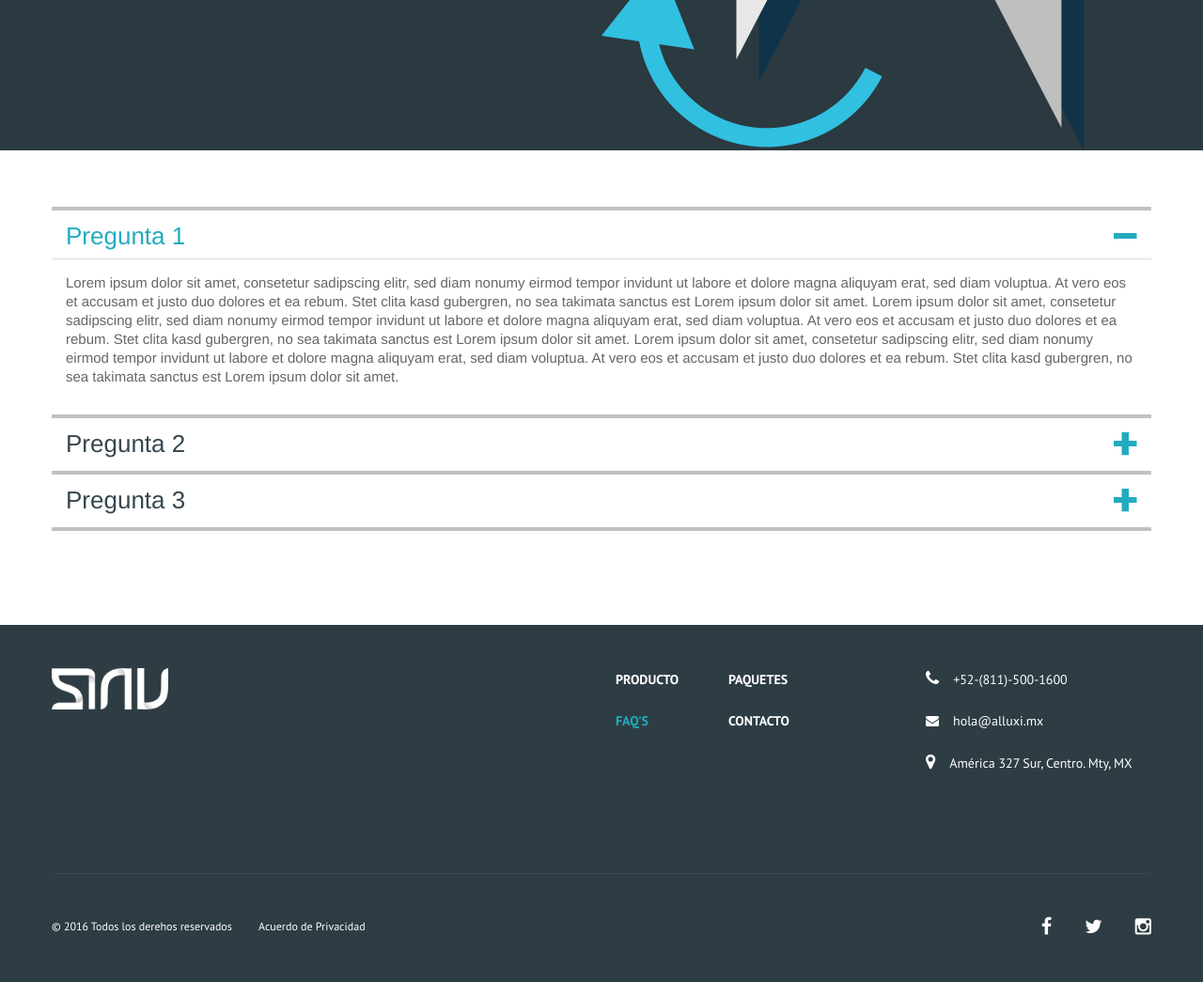
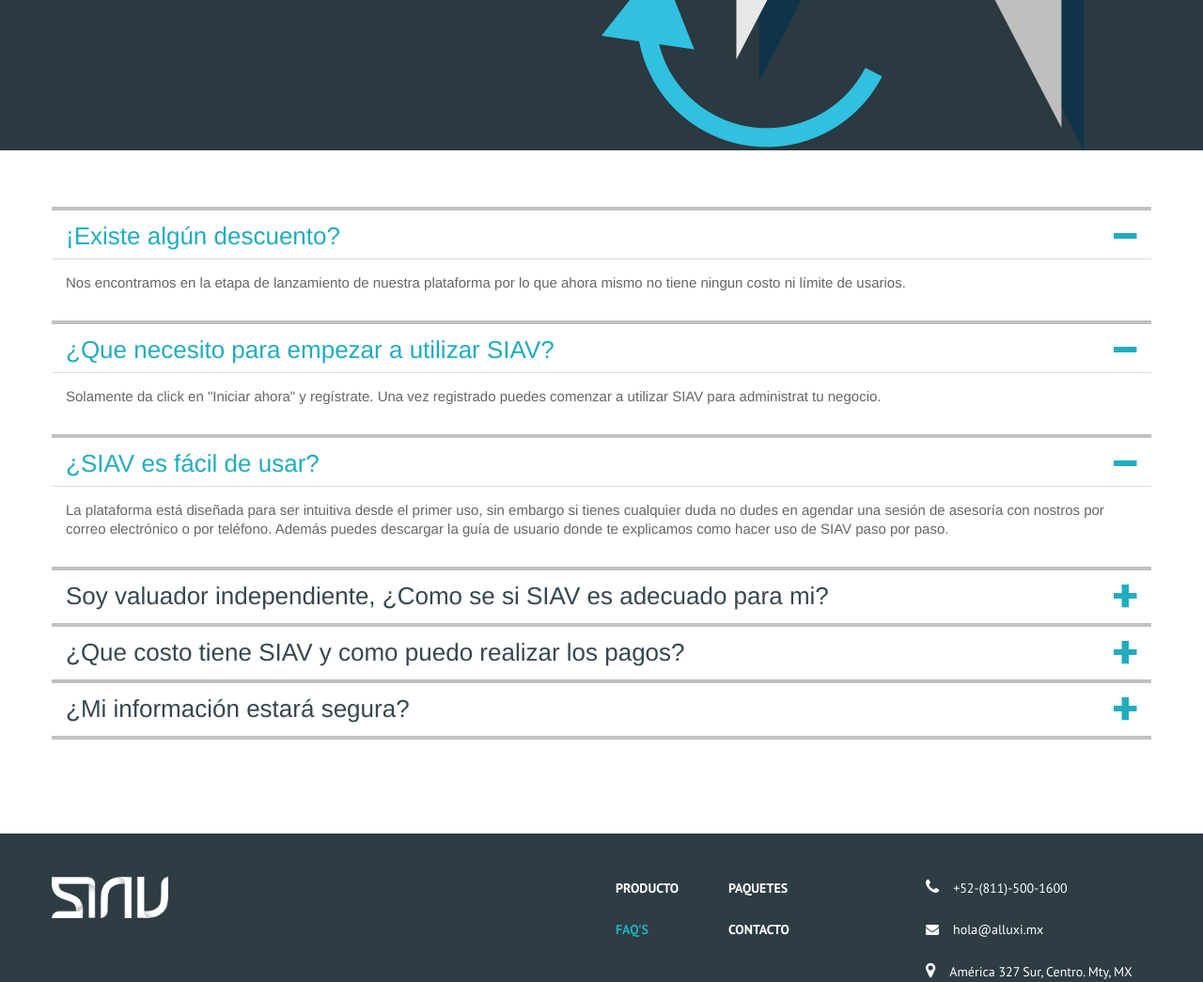
Before and after one commit to gusreyes01/SIAV_site, a Django app: template templates/faq.html in a window 1280 px wide. Shown: the part 692-1737 px from the top of the page at 94% size. Before the commit the page ends 1687 px from the top, so only its background shows below. Run offline with Django 3.2, Linux system fonts and the light colour scheme; the template is opened without the code that fills it, so the values that code supplies are empty; some libraries are stand-ins or nearby versions.

Commit message:
Textos FAQ

```diff
--- a/templates/faq.html
+++ b/templates/faq.html
@@ -27,21 +27,49 @@
 				<div class="panel-heading" role="tab" id="headingOne">
 					<h4 class="panel-title">
 						<a role="button" data-toggle="collapse" data-parent="#accordion" href="#collapseOne" aria-expanded="true" aria-controls="collapseOne">
-							Pregunta 1
+							¡Existe algún descuento?
 						</a>
 					</h4>
 				</div>
 				<div id="collapseOne" class="panel-collapse collapse in" role="tabpanel" aria-labelledby="headingOne">
 					<div class="panel-body">
-						Lorem ipsum dolor sit amet, consetetur sadipscing elitr, sed diam nonumy eirmod tempor invidunt ut labore et dolore magna aliquyam erat, sed diam voluptua. At vero eos et accusam et justo duo dolores et ea rebum. Stet clita kasd gubergren, no sea takimata sanctus est Lorem ipsum dolor sit amet. Lorem ipsum dolor sit amet, consetetur sadipscing elitr, sed diam nonumy eirmod tempor invidunt ut labore et dolore magna aliquyam erat, sed diam voluptua. At vero eos et accusam et justo duo dolores et ea rebum. Stet clita kasd gubergren, no sea takimata sanctus est Lorem ipsum dolor sit amet. Lorem ipsum dolor sit amet, consetetur sadipscing elitr, sed diam nonumy eirmod tempor invidunt ut labore et dolore magna aliquyam erat, sed diam voluptua. At vero eos et accusam et justo duo dolores et ea rebum. Stet clita kasd gubergren, no sea takimata sanctus est Lorem ipsum dolor sit amet.
-					</div>
+					    Nos encontramos en la etapa de lanzamiento de nuestra plataforma por lo que ahora mismo no tiene ningun costo ni límite de usarios.
+                    </div>
+				</div>
+			</div>
+			<div class="panel panel-default">
+				<div class="panel-heading" role="tab" id="headingOne">
+					<h4 class="panel-title">
+						<a role="button" data-toggle="collapse" data-parent="#accordion" href="#collapseOne" aria-expanded="true" aria-controls="collapseOne">
+							¿Que necesito para empezar a utilizar SIAV?
+						</a>
+					</h4>
+				</div>
+				<div id="collapseOne" class="panel-collapse collapse in" role="tabpanel" aria-labelledby="headingOne">
+					<div class="panel-body">
+					    Solamente da click en "Iniciar ahora" y regístrate. Una vez registrado puedes comenzar a utilizar SIAV para administrat tu negocio.
+                    </div>
+				</div>
+			</div>
+			<div class="panel panel-default">
+				<div class="panel-heading" role="tab" id="headingOne">
+					<h4 class="panel-title">
+						<a role="button" data-toggle="collapse" data-parent="#accordion" href="#collapseOne" aria-expanded="true" aria-controls="collapseOne">
+							¿SIAV es fácil de usar?
+						</a>
+					</h4>
+				</div>
+				<div id="collapseOne" class="panel-collapse collapse in" role="tabpanel" aria-labelledby="headingOne">
+					<div class="panel-body">
+					    La plataforma está diseñada para ser intuitiva desde el primer uso, sin embargo si tienes cualquier duda no dudes en agendar una sesión de asesoría con nostros por correo electrónico o por teléfono. Además puedes descargar la guía de usuario donde te explicamos como hacer uso de SIAV paso por paso.
+                    </div>
 				</div>
 			</div>
 			<div class="panel panel-default">
 				<div class="panel-heading" role="tab" id="headingTwo">
 					<h4 class="panel-title">
 						<a class="collapsed" role="button" data-toggle="collapse" data-parent="#accordion" href="#collapseTwo" aria-expanded="false" aria-controls="collapseTwo">
-							Pregunta 2
+							Soy valuador independiente, ¿Como se si SIAV es adecuado para mi?
 						</a>
 					</h4>
 				</div>
@@ -56,14 +84,28 @@
 				<div class="panel-heading" role="tab" id="headingThree">
 					<h4 class="panel-title">
 						<a class="collapsed" role="button" data-toggle="collapse" data-parent="#accordion" href="#collapseThree" aria-expanded="false" aria-controls="collapseThree">
-							Pregunta 3
+							¿Que costo tiene SIAV y como puedo realizar los pagos?
 						</a>
 					</h4>
 				</div>
 				<div id="collapseThree" class="panel-collapse collapse" role="tabpanel" aria-labelledby="headingThree">
 					<div class="panel-body">
-						Duis autem vel eum iriure dolor in hendrerit in vulputate velit esse molestie consequat, vel illum dolore eu feugiat nulla facilisis at vero eros et accumsan et iusto odio dignissim qui blandit praesent luptatum zzril delenit augue duis dolore te feugait nulla facilisi. Lorem ipsum dolor sit amet, consectetuer adipiscing elit, sed diam nonummy nibh euismod tincidunt ut laoreet dolore magna aliquam erat volutpat.
-					</div>
+						El plan inicial de hasta 4 empleados tiene un costo de $500 MXN / mensuales. El pago puede realizarse de manera mensual o en un solo pago anual.
+                    </div>
+				</div>
+			</div>
+			<div class="panel panel-default">
+				<div class="panel-heading" role="tab" id="headingThree">
+					<h4 class="panel-title">
+						<a class="collapsed" role="button" data-toggle="collapse" data-parent="#accordion" href="#collapseThree" aria-expanded="false" aria-controls="collapseThree">
+							¿Mi información estará segura?
+						</a>
+					</h4>
+				</div>
+				<div id="collapseThree" class="panel-collapse collapse" role="tabpanel" aria-labelledby="headingThree">
+					<div class="panel-body">
+					    La seguridad de la información de nuestros clientes es nuestra principal prioridad, por ello realizamos respaldos diarios de nuestros servidores y manejamos altos estándares de seguridad.
+                    </div>
 				</div>
 			</div>
 		</div>
```
